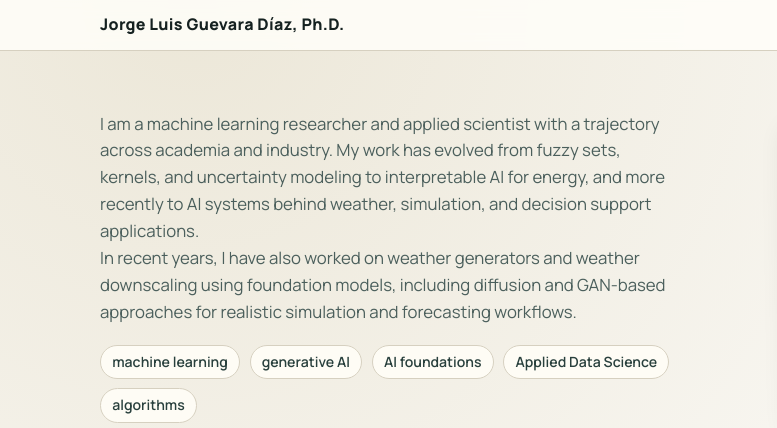
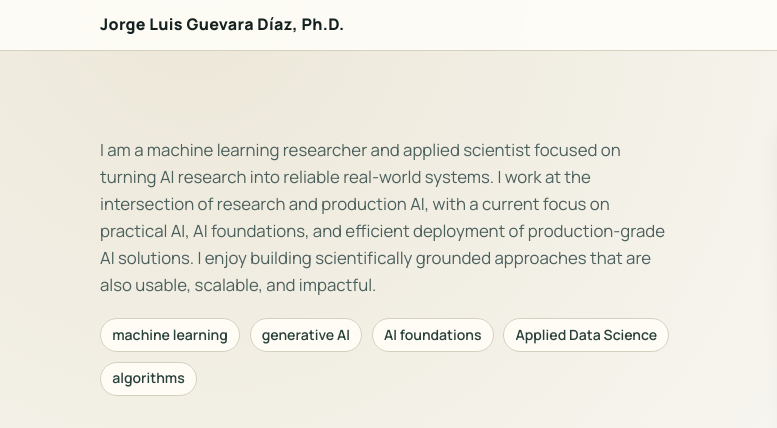
Before and after one commit to jorjasso/jorjasso.github.io, a plain HTML site: page index.html in a window 1280 px wide. Shown: the top 428 px of the page, 0-777 px from the left. Drawn offline with Linux system fonts and the light colour scheme.

Commit message:
Add files via upload

```diff
--- a/index.html
+++ b/index.html
@@ -222,7 +222,7 @@
   <header class="topbar">
     <div class="wrap topbar-inner">
       <div class="brand">Jorge Luis Guevara Díaz, Ph.D.</div>
-      <a class="archive-link" href="archive/index-legacy.html">Archived</a>
+      <a class="archive-link" href="http://vision.ime.usp.br/~jorjasso/">Archived</a>
     </div>
   </header>
 
@@ -230,13 +230,10 @@
     <section class="hero" aria-label="Introduction">
       <div>
         <p>
-          I am a machine learning researcher and applied scientist with a trajectory across academia and industry.
-          My work has evolved from fuzzy sets, kernels, and uncertainty modeling to interpretable AI for energy,
-          and more recently to AI systems behind weather, simulation, and decision support applications.
-        </p>
-        <p>
-          In recent years, I have also worked on weather generators and weather downscaling using foundation models,
-          including diffusion and GAN-based approaches for realistic simulation and forecasting workflows.
+          I am a machine learning researcher and applied scientist focused on turning AI research into reliable real-world systems.
+          I work at the intersection of research and production AI, with a current focus on practical AI, AI foundations,
+          and efficient deployment of production-grade AI solutions. I enjoy building scientifically grounded approaches that are also usable,
+          scalable, and impactful.
         </p>
 
         <div class="chips" aria-label="Quick profile tags">
@@ -299,7 +296,7 @@
           <div class="impact-item">
             <strong>Professional Profiles</strong><br>
             Keep in touch through my professional channels.
-            <a href="https://www.linkedin.com/in/jorge-luis-guevara-diaz-48ab6520" target="_blank" rel="noreferrer">LinkedIn</a>
+            <a href="https://www.linkedin.com/in/jorgeguevaradiaz/" target="_blank" rel="noreferrer">LinkedIn</a>
             and
             <a href="https://github.com/jorjasso" target="_blank" rel="noreferrer">GitHub</a>.
           </div>
@@ -320,7 +317,6 @@
 
   <footer>
     <div class="wrap">
-      <div>Contact: <a href="mailto:jorjasso@vision.ime.usp.br">jorjasso@vision.ime.usp.br</a></div>
       <div class="note">Last refreshed: May 2026</div>
     </div>
   </footer>
```
